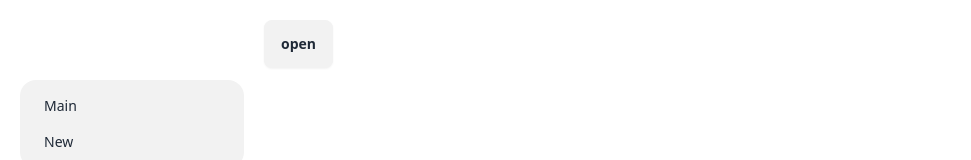
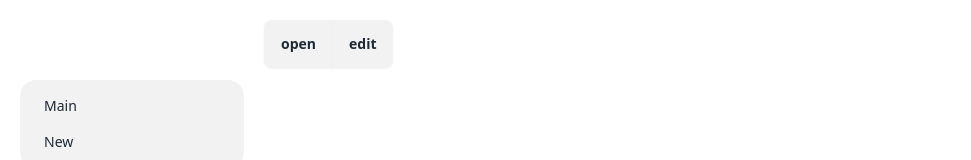
Before and after one commit to tyange/notdir, a React (Vite) app in the folder frontend/: page / in a window 1280 px wide. Shown: the top 160 px of the page, without its empty margins (0-971 px from the left). Built offline with nearby package versions, Linux system fonts and the light colour scheme.

Commit message:
edit 기능 보완 중간 커밋

```diff
--- a/frontend/src/components/Buttons/Buttons.tsx
+++ b/frontend/src/components/Buttons/Buttons.tsx
@@ -1,11 +1,16 @@
 import classNames from "classnames";
 import { usePathSegment } from "../../hooks/usePathSegment";
 
+type PathCondition = {
+  path: string;
+  handler: () => void;
+  condition?: () => boolean;
+  disabled?: () => boolean;
+};
+
 type ButtonProps = {
   text: string;
-  handler: () => void;
-  visiblePaths: string[];
-  disabled: boolean;
+  visiblePaths: PathCondition[];
 };
 
 export type ButtonsProps = {
@@ -13,19 +18,46 @@ export type ButtonsProps = {
 };
 
 export default function Buttons({ buttons }: ButtonsProps) {
+  const currentPath = usePathSegment();
+
   const buttonClassName = (props: ButtonProps) => {
-    return classNames("btn", "join-item", { "btn-disabled": props.disabled });
+    const baseClassNames = classNames("btn", "join-item");
+    const visiblePath = props.visiblePaths.find(
+      (vp) => vp.path === currentPath
+    );
+
+    if (visiblePath) {
+      return visiblePath.disabled
+        ? classNames(baseClassNames, { "btn-disabled": visiblePath.disabled() })
+        : baseClassNames;
+    }
+
+    return baseClassNames;
+  };
+
+  const isButtonVisible = (props: ButtonProps) => {
+    const pathCondition = props.visiblePaths.find(
+      (condition) => condition.path === currentPath
+    );
+
+    if (!pathCondition) {
+      return false;
+    }
+
+    return pathCondition.condition ? pathCondition.condition() : true;
+  };
+
+  const buttonHandler = (props: ButtonProps) => {
+    return props.visiblePaths.find((vp) => vp.path === currentPath)?.handler;
   };
 
   return (
     <div className="join flex-1 flex p-5 absolute -top-20 -left-5">
-      {buttons
-        .filter((button) => button.visiblePaths.includes(usePathSegment()))
-        .map((button) => (
+      {buttons.filter(isButtonVisible).map((button) => (
         <button
           key={button.text}
           className={buttonClassName(button)}
-            onClick={button.handler}
+          onClick={buttonHandler(button)}
         >
           {button.text}
         </button>
--- a/frontend/src/components/Layout/MainLayout.tsx
+++ b/frontend/src/components/Layout/MainLayout.tsx
@@ -12,7 +12,7 @@ import { frontend, main } from "../../../wailsjs/go/models";
 import { notdirsBasesStore } from "../../stores/NotdirBasesStore";
 import { notdirDetailStore } from "../../stores/NotdirDetailStore";
 
-import Buttons from "../Buttons/Buttons";
+import Buttons, { ButtonsProps } from "../Buttons/Buttons";
 import Layout from "./Layout";
 
 const MainLayout = observer(() => {
@@ -23,7 +23,7 @@ const MainLayout = observer(() => {
   const notdirFileOpen = async () => {
     const result = await NotdirFileOpen("");
 
-    if (notdirsBasesStore.notdirsBases.some((n) => n.Id === result.Id)) {
+    if (notdirsBasesStore.notdirBases.some((n) => n.Id === result.Id)) {
       ShowMessageDialog(
         new frontend.MessageDialogOptions({
           Type: "warning",
@@ -36,6 +36,8 @@ const MainLayout = observer(() => {
 
     notdirsBasesStore.addNotdirBase(result);
   };
+
+  const handleChangeNotdirList = () => {};
 
   const handleSave = async () => {
     await FileSave(
@@ -54,25 +56,42 @@ const MainLayout = observer(() => {
     setIsEdit(true);
   };
 
-  const buttonsProps = {
+  const buttonsProps: ButtonsProps = {
     buttons: [
       {
         text: "open",
-        handler: notdirFileOpen,
-        visiblePaths: ["/"],
-        disabled: false,
+        visiblePaths: [{ path: "/", handler: notdirFileOpen }],
+      },
+      {
+        text: "edit",
+
+        visiblePaths: [
+          { path: "/", condition: () => !isEdit, handler: handleEdit },
+        ],
       },
       {
         text: "back",
-        handler: () => navigate("/"),
-        visiblePaths: ["notdir"],
-        disabled: false,
+        visiblePaths: [
+          {
+            path: "notdir",
+            handler: () => navigate("/"),
+          },
+        ],
       },
       {
         text: "save",
-        handler: handleSave,
-        visiblePaths: ["notdir"],
-        disabled: !notdirDetailStore.hasAnyChanges,
+        visiblePaths: [
+          {
+            path: "/",
+            condition: () => isEdit,
+            handler: () => console.log("save"),
+          },
+          {
+            path: "notdir",
+            handler: handleSave,
+            disabled: () => !notdirDetailStore.hasAnyChanges,
+          },
+        ],
       },
     ],
   };
--- a/frontend/src/components/NotdirBox/NotdirBox.tsx
+++ b/frontend/src/components/NotdirBox/NotdirBox.tsx
@@ -2,11 +2,15 @@ import { main } from "../../../wailsjs/go/models";
 
 type NotdirBoxProps = {
   notdir: main.NotdirBase;
+  onClick: () => void;
 };
 
-export default function NotdirBox({ notdir }: NotdirBoxProps) {
+export default function NotdirBox({ notdir, onClick }: NotdirBoxProps) {
   return (
-    <div className="h-40 bg-slate-100 rounded-xl flex justify-center items-center border border-slate-200 shadow-md hover:bg-slate-200 cursor-pointer">
+    <div
+      className="h-40 bg-slate-100 rounded-xl flex justify-center items-center border border-slate-200 shadow-md hover:bg-slate-200 cursor-pointer"
+      onClick={onClick}
+    >
       <span>{notdir.Name}</span>
     </div>
   );
--- a/frontend/src/pages/NewPage.tsx
+++ b/frontend/src/pages/NewPage.tsx
@@ -70,9 +70,7 @@ export default function NewPage() {
     buttons: [
       {
         text: "save",
-        handler: onSaveHandler,
-        visiblePaths: ["new"],
-        disabled: false,
+        visiblePaths: [{ path: "new", handler: onSaveHandler }],
       },
     ],
   };
--- a/frontend/src/pages/NotdirListPage.tsx
+++ b/frontend/src/pages/NotdirListPage.tsx
@@ -10,6 +10,7 @@ import NotdirBox from "../components/NotdirBox/NotdirBox";
 import NotdirsContainer from "../components/NotdirsContainer/NotdirsContainer";
 import Loading from "../components/Loading/Loading";
 import ResultState from "../components/ResultState/ResultState";
+import DraggableItems from "../components/DraggableItems/DraggableItems";
 
 const NotdirListPage = observer(() => {
   const [isLoading, setIsLoading] = useState(false);
@@ -58,6 +59,21 @@ const NotdirListPage = observer(() => {
     }
   };
 
+  const renderItem = (notdirBase: main.NotdirBase, isDragging: boolean) => {
+    return (
+      <NotdirBox
+        key={notdirBase.Id}
+        onClick={() => onClickNotdirHandler(notdirBase)}
+        notdir={notdirBase}
+      />
+    );
+  };
+
+  const handleNotdirBasesChange = (notdirBases: main.NotdirBase[]) => {
+    console.log(notdirBases);
+    notdirsBasesStore.updateNotdirBases(notdirBases);
+  };
+
   useEffect(() => {
     fetchInitialData();
   }, []);
@@ -67,21 +83,20 @@ const NotdirListPage = observer(() => {
   if (isError) return <ResultState message="에러가 발생했습니다!" />;
 
   if (
-    notdirsBasesStore.notdirsBases &&
-    notdirsBasesStore.notdirsBases.length === 0
+    notdirsBasesStore.notdirBases &&
+    notdirsBasesStore.notdirBases.length === 0
   )
     return <ResultState message="아직 열린 Notdir가 없어요!" />;
 
   return (
     <NotdirsContainer>
-      {notdirsBasesStore.notdirsBases.map((notdirBase) => (
-        <li
-          key={notdirBase.Id}
-          onClick={() => onClickNotdirHandler(notdirBase)}
-        >
-          <NotdirBox notdir={notdirBase} />
-        </li>
-      ))}
+      <DraggableItems<main.NotdirBase>
+        draggableItems={notdirsBasesStore.notdirBases}
+        setDraggableItems={(notdirBases) =>
+          notdirsBasesStore.updateNotdirBases(notdirBases)
+        }
+        renderItem={renderItem}
+      />
     </NotdirsContainer>
   );
 });
--- a/frontend/src/stores/NotdirBasesStore.ts
+++ b/frontend/src/stores/NotdirBasesStore.ts
@@ -3,14 +3,17 @@ import { makeAutoObservable } from "mobx";
 import { main } from "../../wailsjs/go/models";
 
 class NotdirBasesStore {
-  notdirsBases: main.NotdirBase[] = [];
+  notdirBases: main.NotdirBase[] = [];
+  initialNotdirBases: main.NotdirBase[] = [];
+  removingNotdirBaseIds: string[] = [];
 
   constructor() {
     makeAutoObservable(this);
   }
 
   setNotdirBases(notdirBases: main.NotdirBase[]) {
-    this.notdirsBases = notdirBases;
+    this.notdirBases = notdirBases;
+    this.initialNotdirBases = notdirBases;
   }
 
   addNotdirBase(notdir: main.Notdir) {
@@ -20,21 +23,20 @@ class NotdirBasesStore {
       Path: notdir.Path,
     });
 
-    this.notdirsBases.push(newNotdir);
-  }
-
-  removeNotdirBase(notdirId: string) {
-    this.notdirsBases = this.notdirsBases.filter(
-      (page) => page.Id !== notdirId
-    );
+    this.notdirBases.push(newNotdir);
+    this.initialNotdirBases.push(newNotdir);
   }
 
   getNotdirBaseById(notdirId: string) {
-    return this.notdirsBases.find((page) => page.Id === notdirId);
+    return this.notdirBases.find((page) => page.Id === notdirId);
+  }
+
+  updateNotdirBases(notdirBases: main.NotdirBase[]) {
+    this.notdirBases = [...notdirBases];
   }
 
   get notdirBaseCount() {
-    return this.notdirsBases.length;
+    return this.notdirBases.length;
   }
 }
 
--- a/frontend/wailsjs/go/main/App.d.ts
+++ b/frontend/wailsjs/go/main/App.d.ts
@@ -15,7 +15,7 @@ export function MultiSelection():Promise<Array<main.FileInfo>>;
 
 export function NotdirFileOpen(arg1:any):Promise<main.Notdir>;
 
-export function RemoveNotdirInList(arg1:any):Promise<void>;
+export function RemoveNotdirsInList(arg1:Array<any>):Promise<void>;
 
 export function RunFile(arg1:string):Promise<void>;
 
--- a/frontend/wailsjs/go/main/App.js
+++ b/frontend/wailsjs/go/main/App.js
@@ -26,8 +26,8 @@ export function NotdirFileOpen(arg1) {
   return window['go']['main']['App']['NotdirFileOpen'](arg1);
 }
 
-export function RemoveNotdirInList(arg1) {
-  return window['go']['main']['App']['RemoveNotdirInList'](arg1);
+export function RemoveNotdirsInList(arg1) {
+  return window['go']['main']['App']['RemoveNotdirsInList'](arg1);
 }
 
 export function RunFile(arg1) {
```
Also changed, not shown: 1 other file (tests, documents, lock files or other folders). Lines whose indentation alone changed are shown as unchanged.
